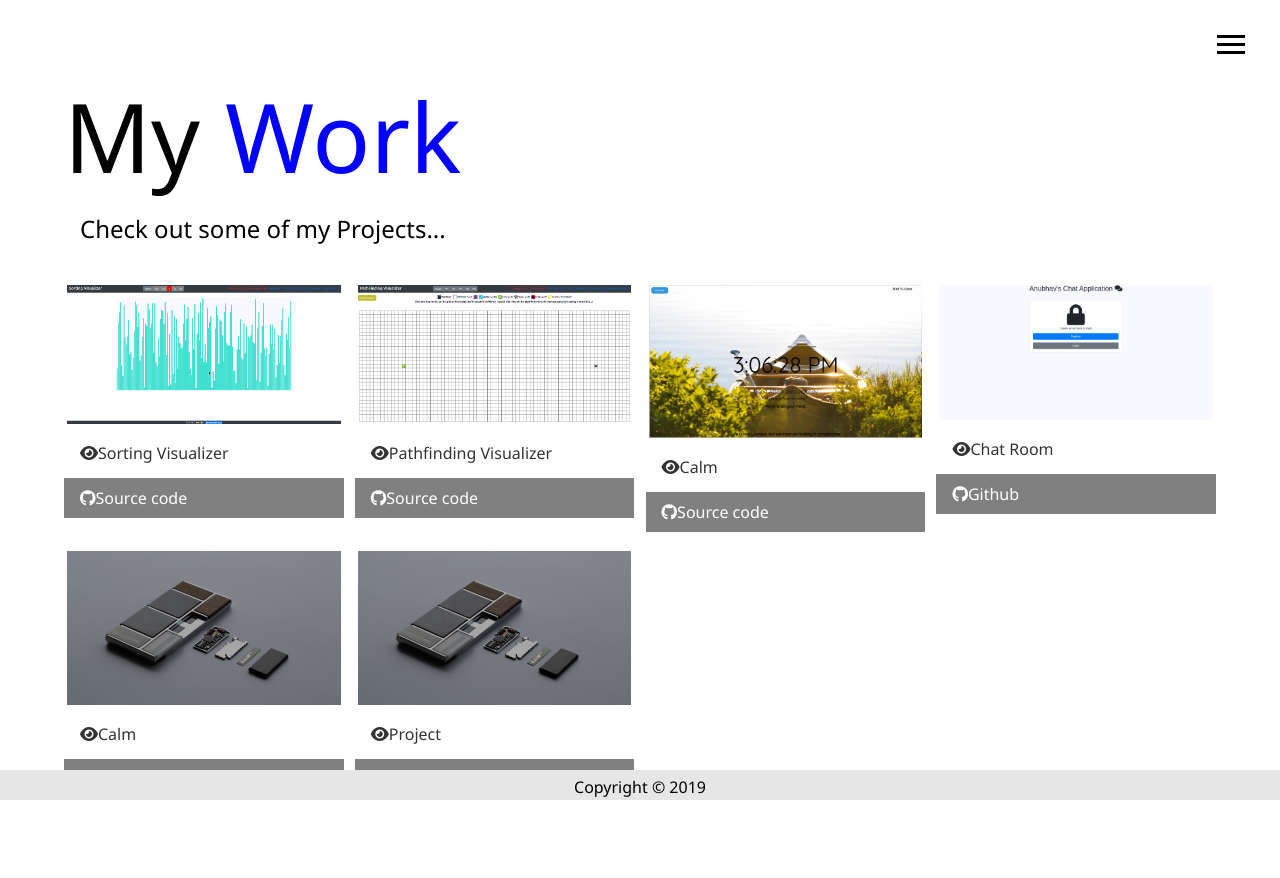
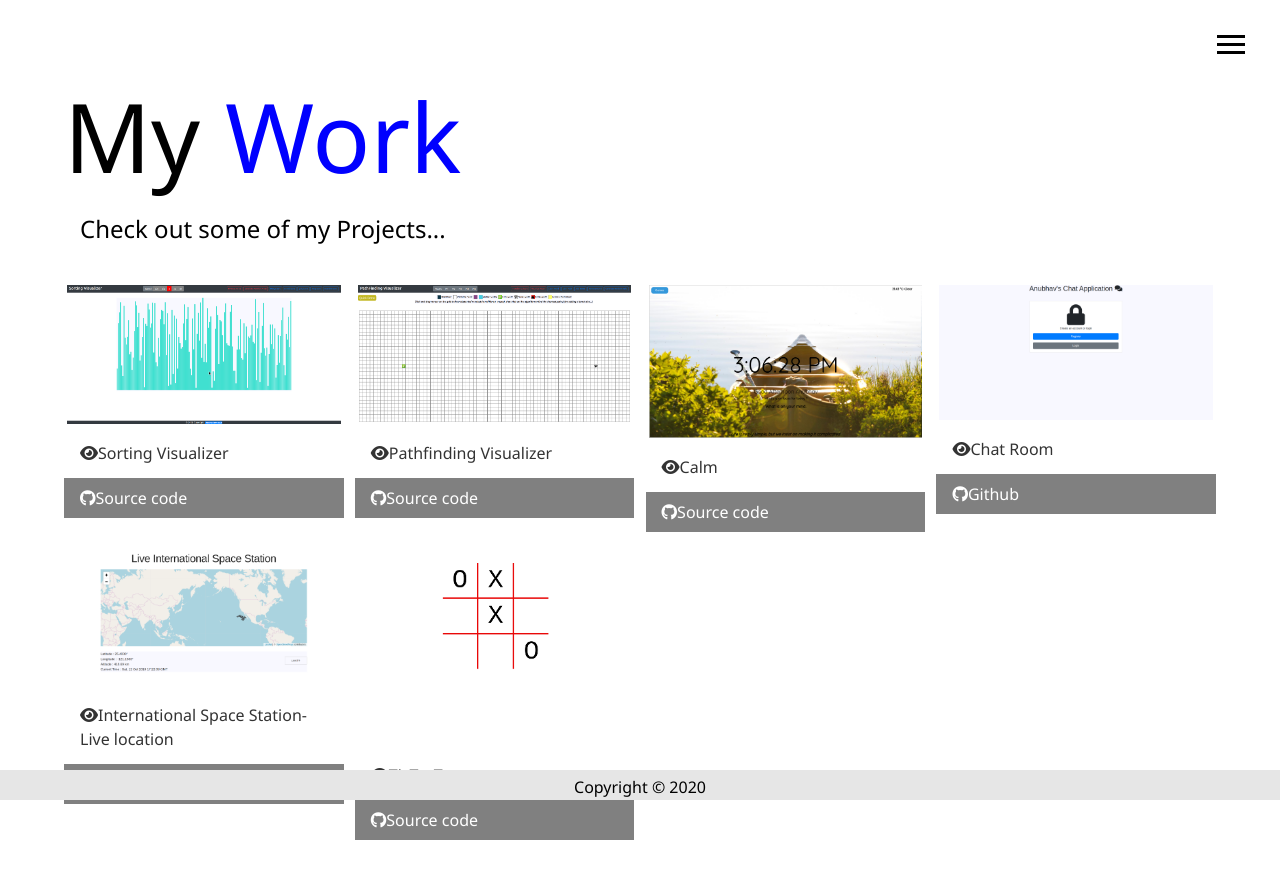
Before and after one commit to anubhavcu/portfolio, a website: page dist/work.html in a window 1280 px wide. Drawn offline with Linux system fonts and the light colour scheme.

Commit message:
minor updates

```diff
--- a/dist/work.html
+++ b/dist/work.html
@@ -119,26 +119,46 @@
         </div>
         <div class="item">
           <a href="#!">
-            <img src="img/projects/project1.jpg" alt="Projetc" />
+            <img src="img/projects/ISS.png" alt="Projetc" />
           </a>
-          <a href="#!" class="btn-light"> <i class="fas fa-eye"></i>Calm </a>
-          <a href="#!" class="btn-dark">
-            <i class="fab fa-github"></i>Github
+          <a
+            href="https://anubhavcu.github.io/ISS-location/"
+            target="blank"
+            class="btn-light"
+          >
+            <i class="fas fa-eye"></i>International Space Station-Live location
+          </a>
+          <a
+            href="https://github.com/anubhavcu/ISS-location"
+            target="blank"
+            class="btn-dark"
+          >
+            <i class="fab fa-github"></i>Source code
           </a>
         </div>
         <div class="item">
           <a href="#!">
-            <img src="img/projects/project1.jpg" alt="Projetc" />
+            <img src="img/projects/ticTacToe.png" alt="Projetc" />
           </a>
-          <a href="#!" class="btn-light"> <i class="fas fa-eye"></i>Project </a>
-          <a href="#!" class="btn-dark">
-            <i class="fab fa-github"></i>Github
+          <a
+            href="https://anubhavcu.github.io/ticTacToe/"
+            target="blank"
+            class="btn-light"
+          >
+            <i class="fas fa-eye"></i>TicTacToe
+          </a>
+          <a
+            href="https://github.com/anubhavcu/ticTacToe"
+            target="blank"
+            class="btn-dark"
+          >
+            <i class="fab fa-github"></i>Source code
           </a>
         </div>
       </div>
     </main>
     <footer id="main-footer">
-      Copyright &copy; 2019
+      Copyright &copy; 2020
     </footer>
     <script src="js/main.js"></script>
   </body>
```
Also changed, not shown: dist/about.html (+3 -3 lines), dist/img/projects/ticTacToe.png (added).
